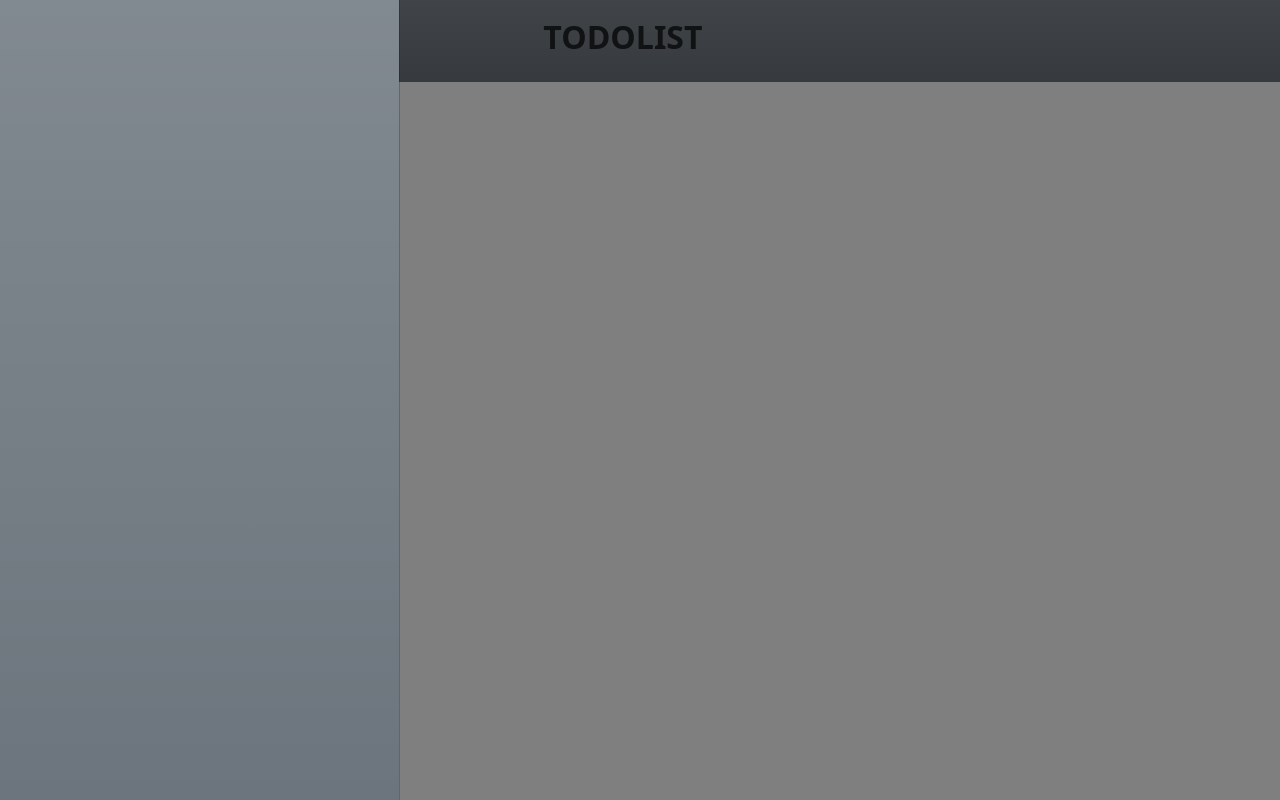
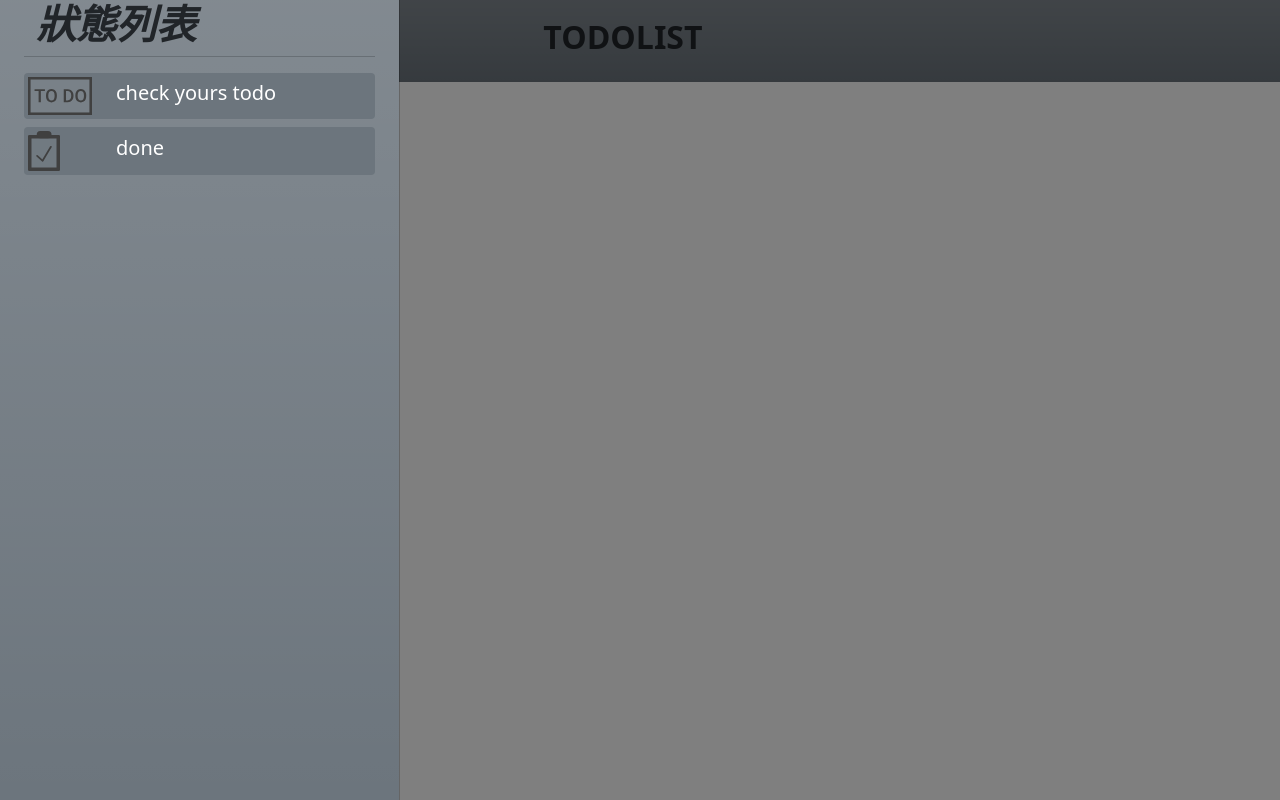
Before and after one commit to ZheAnZheng/myTodoList, a Vue app: page / in a window 1280 px wide. Both pictures are taken after a click on the button 41 px from the left and 41 px from the top of the page. Built offline with nearby package versions, Linux system fonts and the light colour scheme.

Commit message:
offcanvas按鍵位置設定完成

```diff
--- /dev/null
+++ b/src/components/OffcanvasItems.vue
@@ -0,0 +1,25 @@
+<template>
+    <div class="container align-items-center gy-5">
+                <div class="row ">
+                    <h3 class="fs-1 fst-italic fw-bold ">狀態列表</h3>
+                    <hr/>
+                 </div>
+                 <div class="row align-items-end mb-2 ">
+                     <div type="button" class=" btn-secondary rounded col p-1 ">
+
+                          <img src="../assets/todoIcon.svg" class="img d-inline me-4  " style="width:4rem"/>
+                           <p class="fs-5 d-inline text">check yours todo</p>
+                     </div>
+
+                 </div>
+
+                 <div class="row align-items-end ">
+                     <div type="button" class=" btn-secondary rounded col p-1 ">
+
+                          <img src="../assets/doneTodo.svg" class="img d-inline me-5  " style="width:2rem"/>
+                           <p class="fs-5 d-inline text ps-2">done</p>
+                     </div>
+
+                 </div>
+            </div>
+</template>
--- a/src/components/TheHeader.vue
+++ b/src/components/TheHeader.vue
@@ -7,14 +7,27 @@
 
         </div>
         <div class="col-sm offset-sm-3 col">
-            <h2 class="fw-bold">TODOLIST</h2>
+            <h2 class="fw-bolder">TODOLIST</h2>
         </div>
 
-        <div id="offcanvasTarget" class="offcanvas offcanvas-start bg-secondary bg-gradient"></div>
+        <div id="offcanvasTarget" class="offcanvas offcanvas-start bg-secondary bg-gradient">
+            <offcanvas-items></offcanvas-items>
+        </div>
     </div>
 
 </template>
 
+
+<script>
+import OffcanvasItems from "./OffcanvasItems.vue";
+
+export default{
+    components:{OffcanvasItems},
+    setup(){
+
+    }
+}
+</script>
 <style scoped>
     #menuIcon{
 
```
Also changed, not shown: src/assets/doneTodo.svg (added), src/assets/todoIcon.svg (added).
